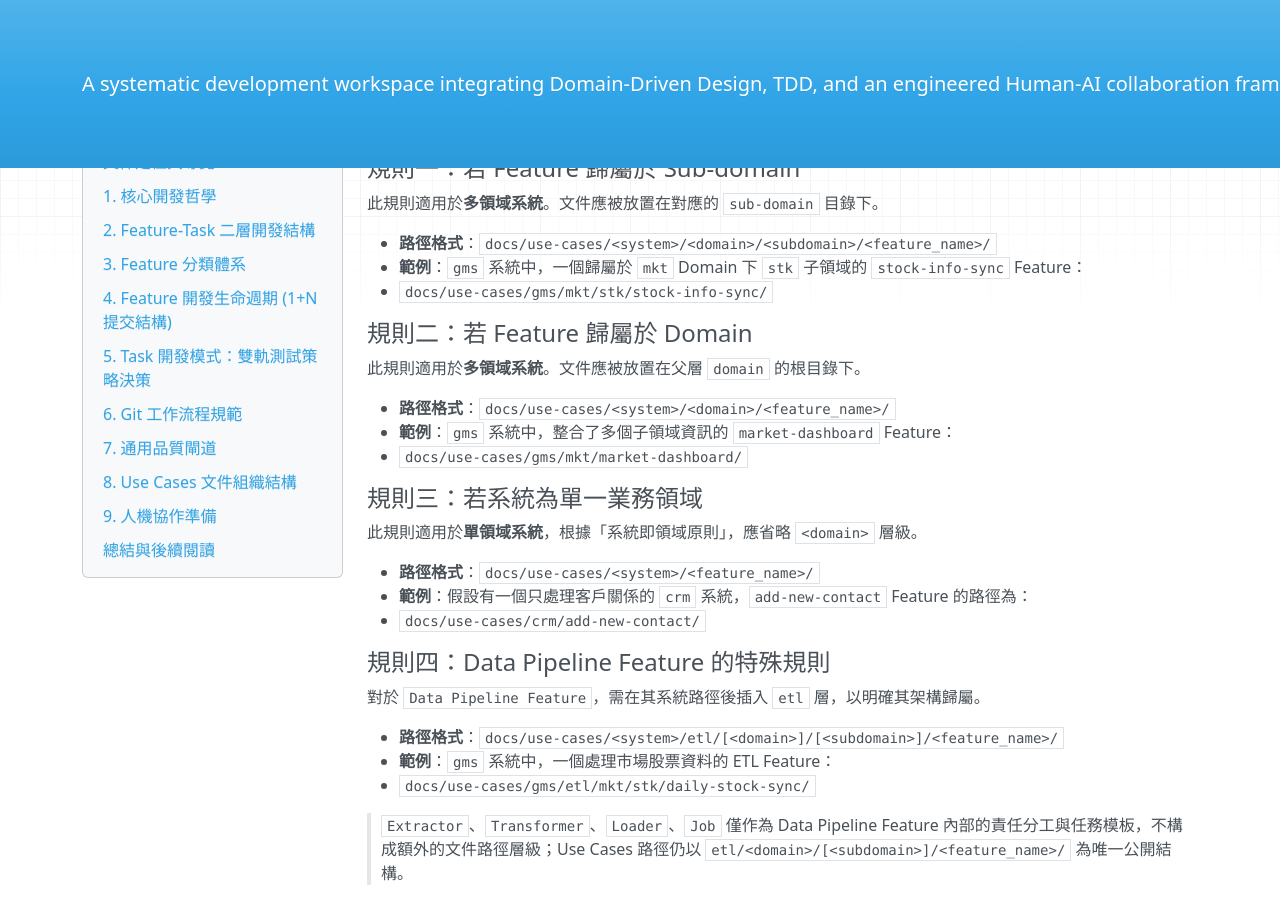
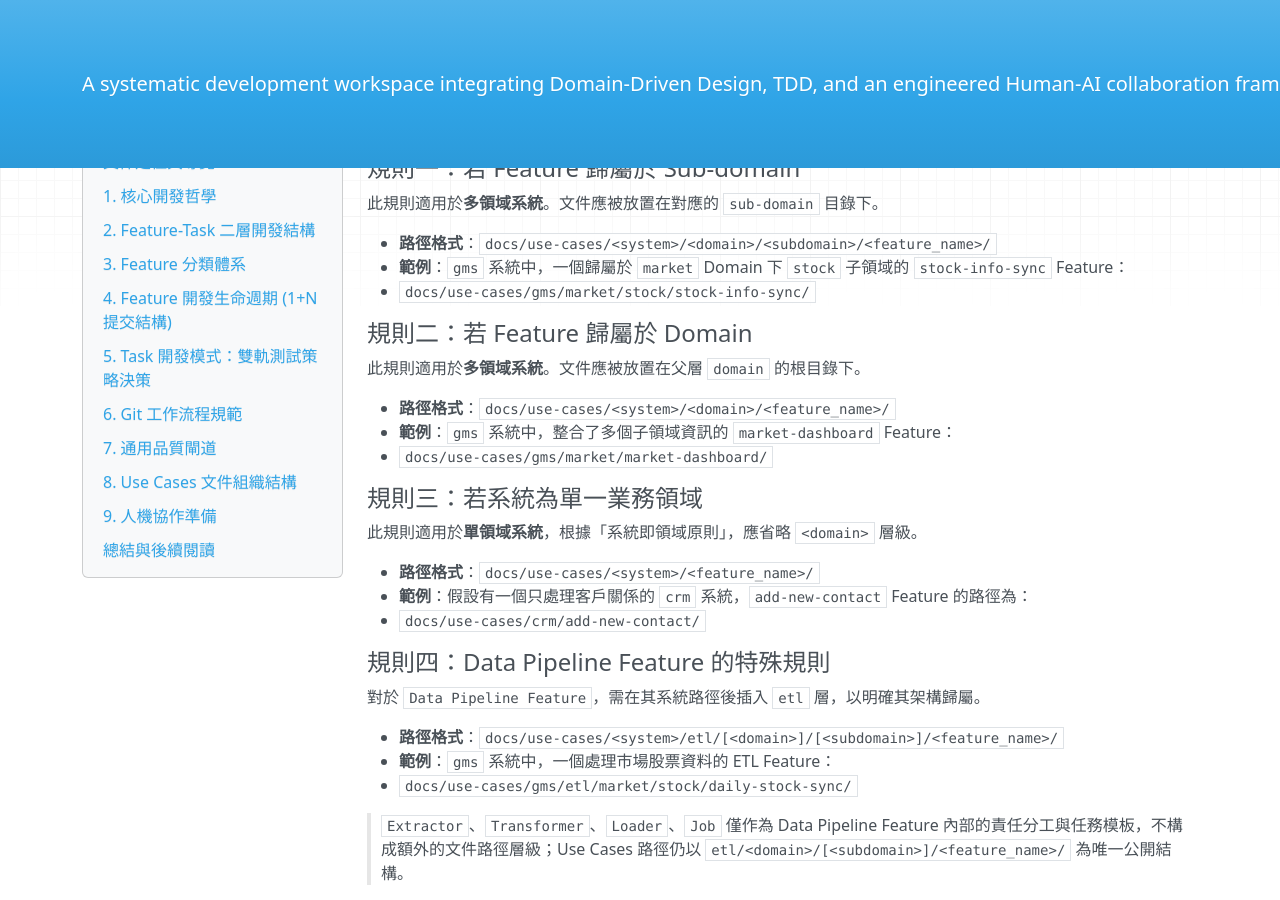
Before and after one commit to Wanini0209/wBiSaProj, an MkDocs documentation site: the page built from docs/PROJECT_DESIGN-METHODOLOGY.md, in a window 1280 px wide and 900 px high, scrolled down 13384 px. Built offline with MkDocs 1.6.1, drawn with Linux system fonts in a browser that asks for light colours; nearby versions of some CDN libraries.

Commit message:
docs(project): align naming examples and templates with domain naming policy
- Replace legacy abbreviated domain/sub-domain examples such as
  mkt and stk with full semantic names in methodology path examples
- Remove abbreviation template fields and checklist items from
  business and data-source architecture writing guides
- Add brief naming policy notes to writing guide templates

Files modified:
- docs/PROJECT_DESIGN-METHODOLOGY.md (3 example replacements)
- docs/standards/writing-guides/architecture/sys-biz-overview.md
- docs/standards/writing-guides/architecture/sys-ds-overview.md

```diff
--- a/docs/PROJECT_DESIGN-METHODOLOGY.md
+++ b/docs/PROJECT_DESIGN-METHODOLOGY.md
@@ -624,8 +624,8 @@ docs(use-cases/core/validator/rules): define data format validator api and requi
 此規則適用於**多領域系統**。文件應被放置在對應的 `sub-domain` 目錄下。
 
 - **路徑格式**：`docs/use-cases/<system>/<domain>/<subdomain>/<feature_name>/`
-- **範例**：`gms` 系統中，一個歸屬於 `mkt` Domain 下 `stk` 子領域的 `stock-info-sync` Feature：
-  - `docs/use-cases/gms/mkt/stk/stock-info-sync/`
+- **範例**：`gms` 系統中，一個歸屬於 `market` Domain 下 `stock` 子領域的 `stock-info-sync` Feature：
+  - `docs/use-cases/gms/market/stock/stock-info-sync/`
 
 #### 規則二：若 Feature 歸屬於 Domain
 
@@ -633,7 +633,7 @@ docs(use-cases/core/validator/rules): define data format validator api and requi
 
 - **路徑格式**：`docs/use-cases/<system>/<domain>/<feature_name>/`
 - **範例**：`gms` 系統中，整合了多個子領域資訊的 `market-dashboard` Feature：
-  - `docs/use-cases/gms/mkt/market-dashboard/`
+  - `docs/use-cases/gms/market/market-dashboard/`
 
 #### 規則三：若系統為單一業務領域
 
@@ -649,7 +649,7 @@ docs(use-cases/core/validator/rules): define data format validator api and requi
 
 - **路徑格式**：`docs/use-cases/<system>/etl/[<domain>]/[<subdomain>]/<feature_name>/`
 - **範例**：`gms` 系統中，一個處理市場股票資料的 ETL Feature：
-  - `docs/use-cases/gms/etl/mkt/stk/daily-stock-sync/`
+  - `docs/use-cases/gms/etl/market/stock/daily-stock-sync/`
 
 > `Extractor`、`Transformer`、`Loader`、`Job` 僅作為 Data Pipeline Feature 內部的責任分工與任務模板，不構成額外的文件路徑層級；Use Cases 路徑仍以 `etl/<domain>/[<subdomain>]/<feature_name>/` 為唯一公開結構。
 
```
Also changed, not shown: docs/standards/writing-guides/architecture/sys-biz-overview.md (+1 -6 lines), docs/standards/writing-guides/architecture/sys-ds-overview.md (+1 -5 lines).
